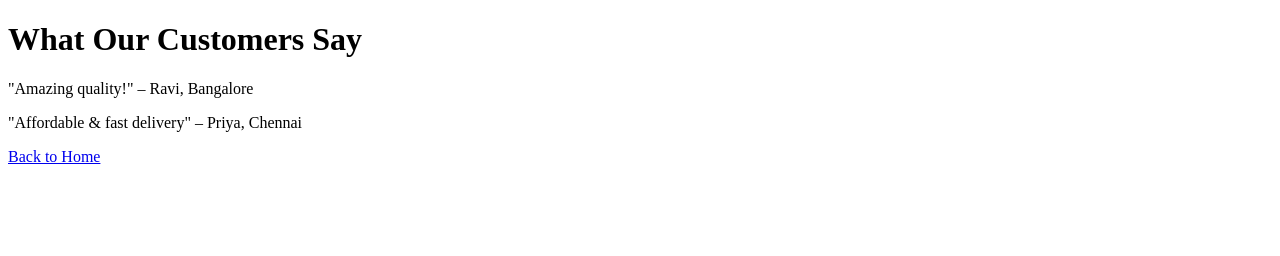
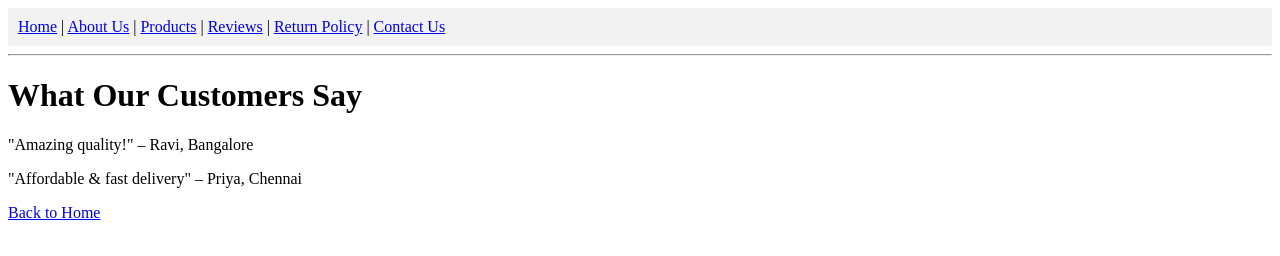
Before and after one commit to amantomarwoway/sittochairs, a plain HTML site: page reviews.html in a window 1280 px wide. Drawn offline with Linux system fonts and the light colour scheme.

Commit message:
Update reviews.html

```diff
--- a/reviews.html
+++ b/reviews.html
@@ -1,3 +1,12 @@
+<nav style="background-color:#f2f2f2; padding:10px;">
+  <a href="index.html">Home</a> |
+  <a href="about.html">About Us</a> |
+  <a href="products.html">Products</a> |
+  <a href="reviews.html">Reviews</a> |
+  <a href="return.html">Return Policy</a> |
+  <a href="contact.html">Contact Us</a>
+</nav>
+<hr>
 <!DOCTYPE html>
 <html>
 <head>
```
